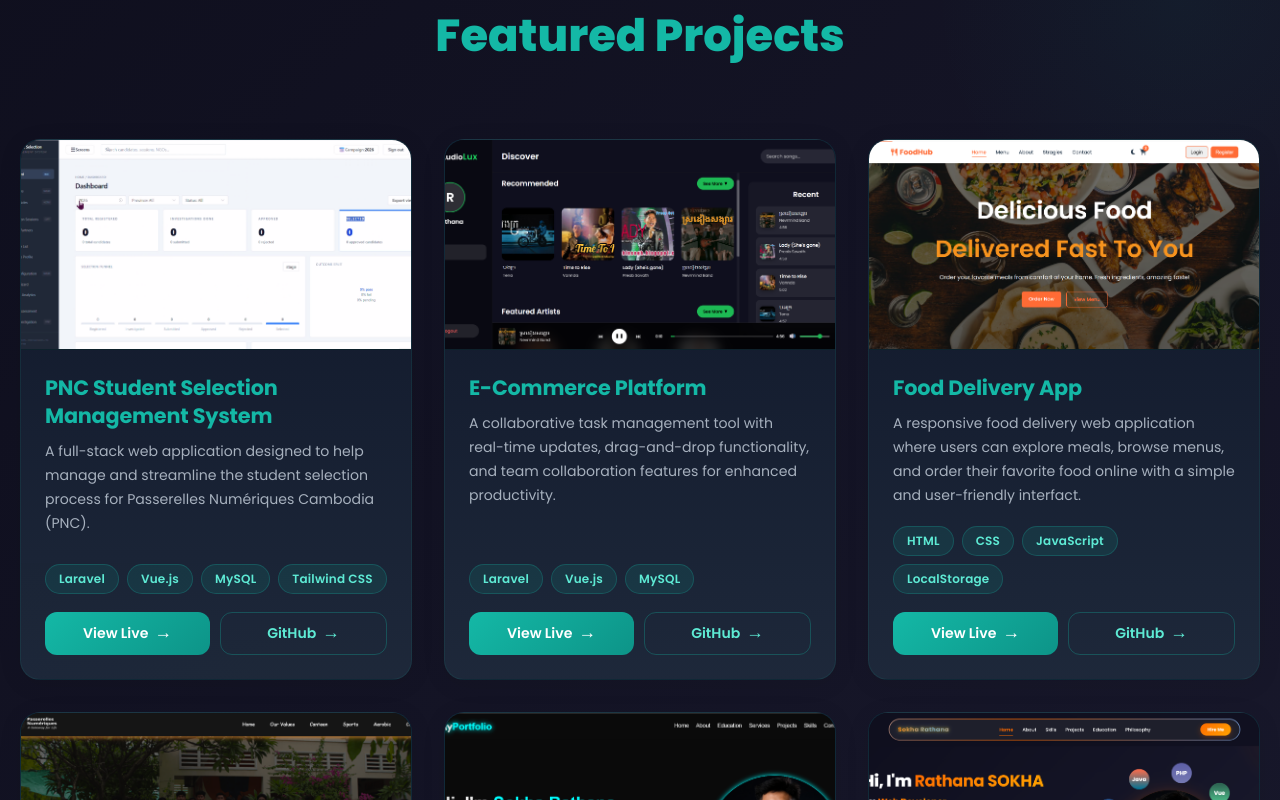
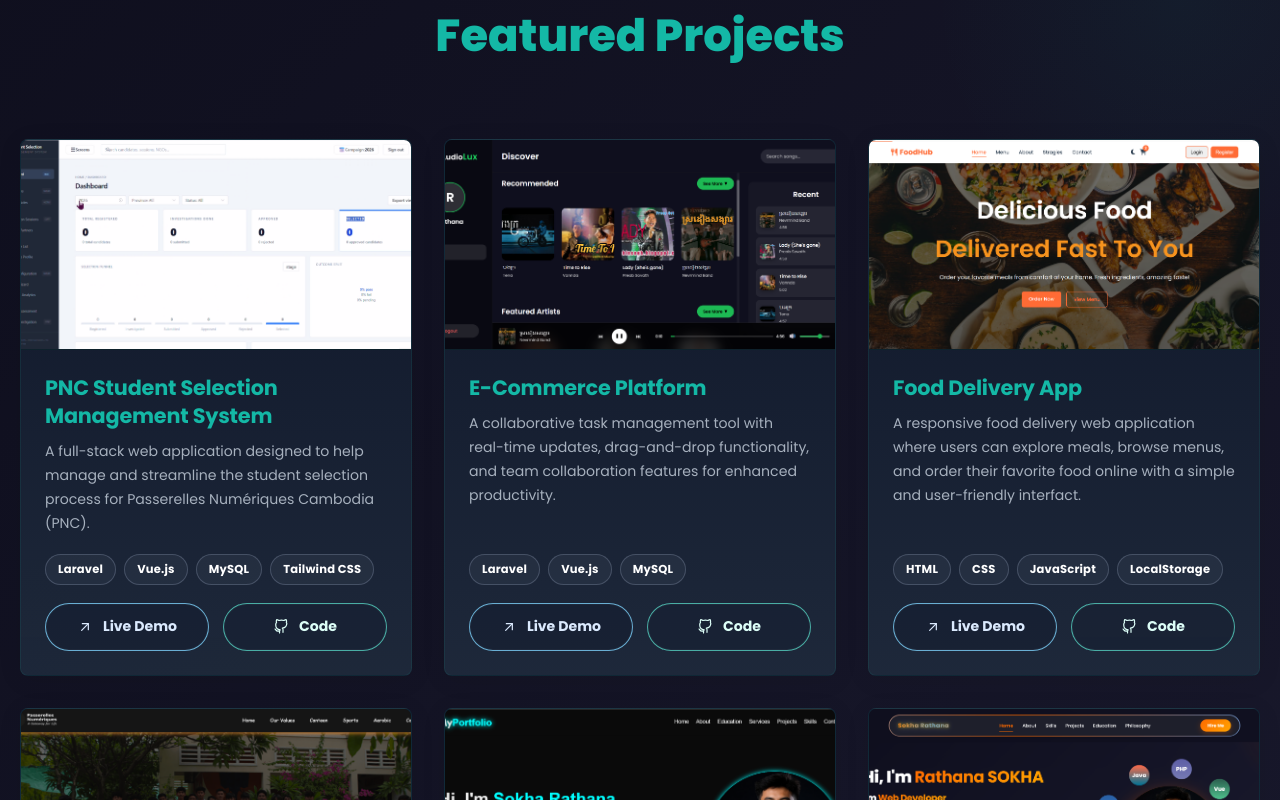
Before and after one commit to Rathana-SOKHA/my_portfolio, a React (Vite) app: page / in a window 1280 px wide. Shown: the part 3480-4280 px from the top of the page. Built offline with nearby package versions, Linux system fonts and the light colour scheme.

Commit message:
update button in card project

```diff
--- a/src/components/Projects.jsx
+++ b/src/components/Projects.jsx
@@ -151,12 +151,21 @@ const Projects = () => {
                 {/* Project Links */}
                 <div className="project-footer">
                   <a href={project.link} className="project-btn project-btn-primary" target="_blank" rel="noopener noreferrer">
-                    <span>View Live</span>
-                    <span className="btn-arrow">→</span>
+                    <span className="project-btn-content">
+                      <svg viewBox="0 0 24 24" aria-hidden="true">
+                        <path d="M7 17L17 7" />
+                        <path d="M8 7h9v9" />
+                      </svg>
+                      <span>Live Demo</span>
+                    </span>
                   </a>
                   <a href={project.github} className="project-btn project-btn-secondary" target="_blank" rel="noopener noreferrer">
-                    <span>GitHub</span>
-                    <span className="btn-arrow">→</span>
+                    <span className="project-btn-content">
+                      <svg viewBox="0 0 24 24" aria-hidden="true">
+                        <path d="M9 18c-4.5 1.5-4.5-2.5-6-3m12 5v-3.5a3.5 3.5 0 0 0-1-2.7c3.3-.4 6.7-1.6 6.7-7.3A5.6 5.6 0 0 0 20 5.1 5.2 5.2 0 0 0 19.8 1S18.7.7 16.5 2.2a14.6 14.6 0 0 0-7.7 0C6.6.7 5.5 1 5.5 1A5.2 5.2 0 0 0 5.3 5.1 5.6 5.6 0 0 0 4.1 9c0 5.7 3.4 6.9 6.7 7.3a3.5 3.5 0 0 0-1 2.7V21" />
+                      </svg>
+                      <span>Code</span>
+                    </span>
                   </a>
                 </div>
               </div>
--- a/src/index.css
+++ b/src/index.css
@@ -19,6 +19,14 @@
   --card-bg: rgba(17, 24, 39, 0.95);
   --card-border: rgba(20, 184, 166, 0.12);
   --shadow-color: rgba(20, 184, 166, 0.3);
+
+  --project-btn-bg: rgba(15, 23, 42, 0.28);
+  --project-btn-border: rgba(125, 211, 252, 0.8);
+  --project-btn-text: #dbeafe;
+  --project-btn-hover-bg: rgba(125, 211, 252, 0.1);
+  --project-btn-secondary-bg: rgba(15, 23, 42, 0.22);
+  --project-btn-secondary-border: rgba(94, 234, 212, 0.7);
+  --project-btn-secondary-text: #dcfef7;
 }
 
 /* Light Mode */
@@ -32,6 +40,14 @@
   --card-bg: rgba(255, 255, 255, 0.95);
   --card-border: rgba(20, 184, 166, 0.2);
   --shadow-color: rgba(20, 184, 166, 0.2);
+
+  --project-btn-bg: rgba(15, 23, 42, 0.04);
+  --project-btn-border: rgba(20, 184, 166, 0.8);
+  --project-btn-text: #0f172a;
+  --project-btn-hover-bg: rgba(20, 184, 166, 0.08);
+  --project-btn-secondary-bg: rgba(20, 184, 166, 0.05);
+  --project-btn-secondary-border: rgba(13, 148, 136, 0.8);
+  --project-btn-secondary-text: #0f172a;
 }
 
 /* Smooth scroll behavior for all anchor links */
--- a/src/styles/Projects.css
+++ b/src/styles/Projects.css
@@ -73,7 +73,7 @@
   position: relative;
   background: var(--card-bg);
   border: 1px solid rgba(20, 184, 166, 0.1);
-  border-radius: 20px;
+  border-radius: 8px;
   overflow: hidden;
   backdrop-filter: blur(16px);
   -webkit-backdrop-filter: blur(16px);
@@ -179,22 +179,22 @@
 }
 
 .project-tech-badge {
-  padding: 5px 13px;
+  padding: 6px 12px;
   border-radius: 999px;
-  font-size: 0.75rem;
-  font-weight: 600;
+  font-size: 0.72rem;
+  font-weight: 700;
   letter-spacing: 0.2px;
   transition: all 0.3s ease;
   cursor: default;
-  background: rgba(20, 184, 166, 0.12);
-  border: 1px solid rgba(20, 184, 166, 0.25);
-  color: #5eead4;
+  background: rgba(148, 163, 184, 0.08);
+  border: 1px solid rgba(148, 163, 184, 0.3);
+  color: var(--text-primary);
 }
 
 .project-tech-badge:hover {
   transform: translateY(-2px);
-  box-shadow: 0 4px 14px rgba(20, 184, 166, 0.2);
-  background: rgba(20, 184, 166, 0.22);
+  box-shadow: 0 4px 14px rgba(20, 184, 166, 0.14);
+  background: rgba(20, 184, 166, 0.08);
   border-color: rgba(20, 184, 166, 0.5);
 }
 
@@ -203,57 +203,75 @@
   position: relative;
   z-index: 1;
   display: flex;
-  gap: 10px;
+  gap: 14px;
   padding: 18px 24px 24px;
   margin-top: auto;
 }
 
 .project-btn {
   flex: 1;
-  display: flex;
+  display: inline-flex;
   align-items: center;
   justify-content: center;
-  gap: 6px;
-  padding: 10px 14px;
-  border-radius: 12px;
-  font-weight: 600;
+  min-height: 48px;
+  padding: 0 18px;
+  border-radius: 999px;
+  font-weight: 700;
   font-size: 0.88rem;
   text-decoration: none;
   transition: all 0.35s cubic-bezier(0.22, 1, 0.36, 1);
-  border: 1.5px solid transparent;
+  border: 1.5px solid var(--project-btn-border);
+  background: var(--project-btn-bg);
+  color: var(--project-btn-text);
+  box-shadow: inset 0 0 0 1px rgba(255, 255, 255, 0.03);
+}
+
+.project-btn:hover {
+  transform: translateY(-2px);
+  box-shadow: 0 10px 24px rgba(14, 165, 233, 0.12);
 }
 
 .project-btn-primary {
-  background: linear-gradient(135deg, #14b8a6, #0d9488);
-  color: #fff;
-  border: none;
+  background: var(--project-btn-bg);
+  border-color: var(--project-btn-border);
+  color: var(--project-btn-text);
 }
 
 .project-btn-primary:hover {
-  transform: translateY(-2px);
-  box-shadow: 0 8px 24px rgba(20, 184, 166, 0.35);
+  background: var(--project-btn-hover-bg);
+  border-color: var(--project-btn-border);
 }
 
 .project-btn-secondary {
-  background: transparent;
-  color: #5eead4;
-  border-color: rgba(20, 184, 166, 0.3);
+  background: var(--project-btn-secondary-bg);
+  border-color: var(--project-btn-secondary-border);
+  color: var(--project-btn-secondary-text);
 }
 
 .project-btn-secondary:hover {
-  background: rgba(20, 184, 166, 0.1);
-  border-color: rgba(20, 184, 166, 0.5);
-  transform: translateY(-2px);
+  background: rgba(45, 212, 191, 0.08);
+  border-color: var(--project-btn-secondary-border);
 }
 
-.btn-arrow {
-  font-size: 1.1rem;
-  transition: transform 0.3s ease;
-  line-height: 1;
+.project-btn-content {
+  display: inline-flex;
+  align-items: center;
+  justify-content: center;
+  gap: 10px;
 }
 
-.project-btn:hover .btn-arrow {
-  transform: translateX(4px);
+.project-btn svg {
+  width: 16px;
+  height: 16px;
+  stroke: currentColor;
+  stroke-width: 1.8;
+  fill: none;
+  stroke-linecap: round;
+  stroke-linejoin: round;
+}
+
+.project-btn:hover svg {
+  transform: scale(1.05);
 }
 
 /* ===== Pagination ===== */
```
